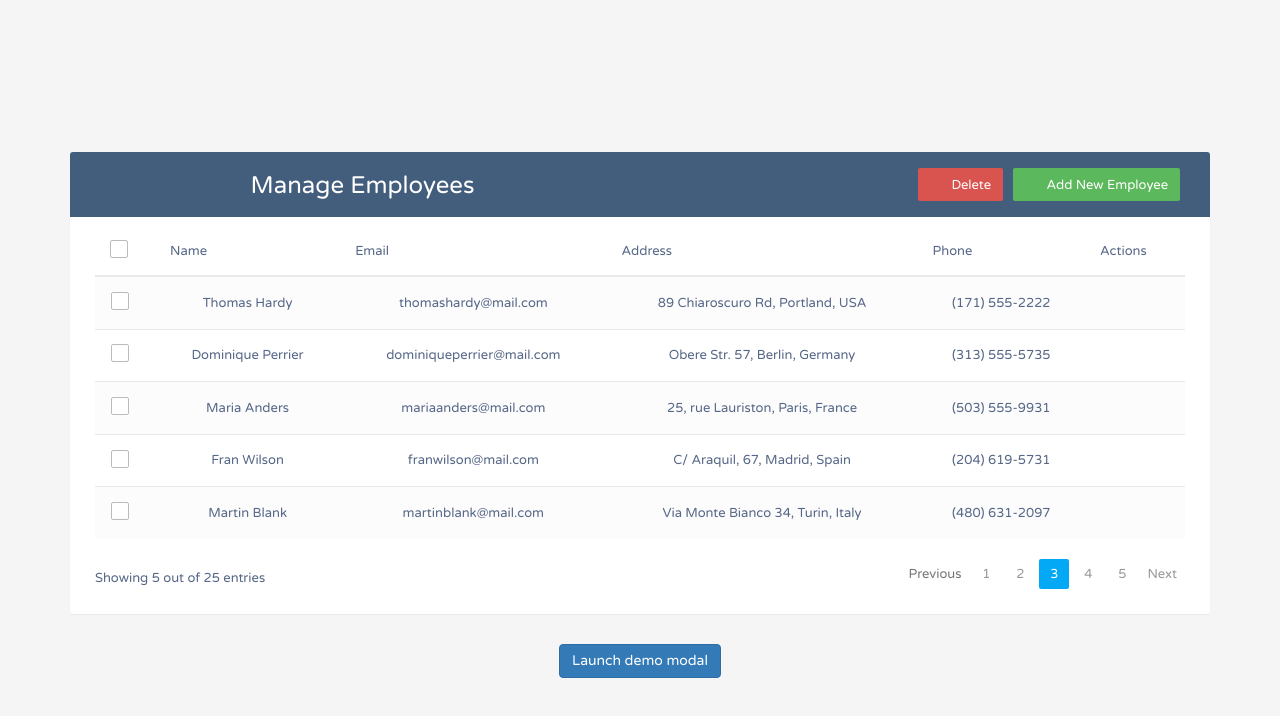
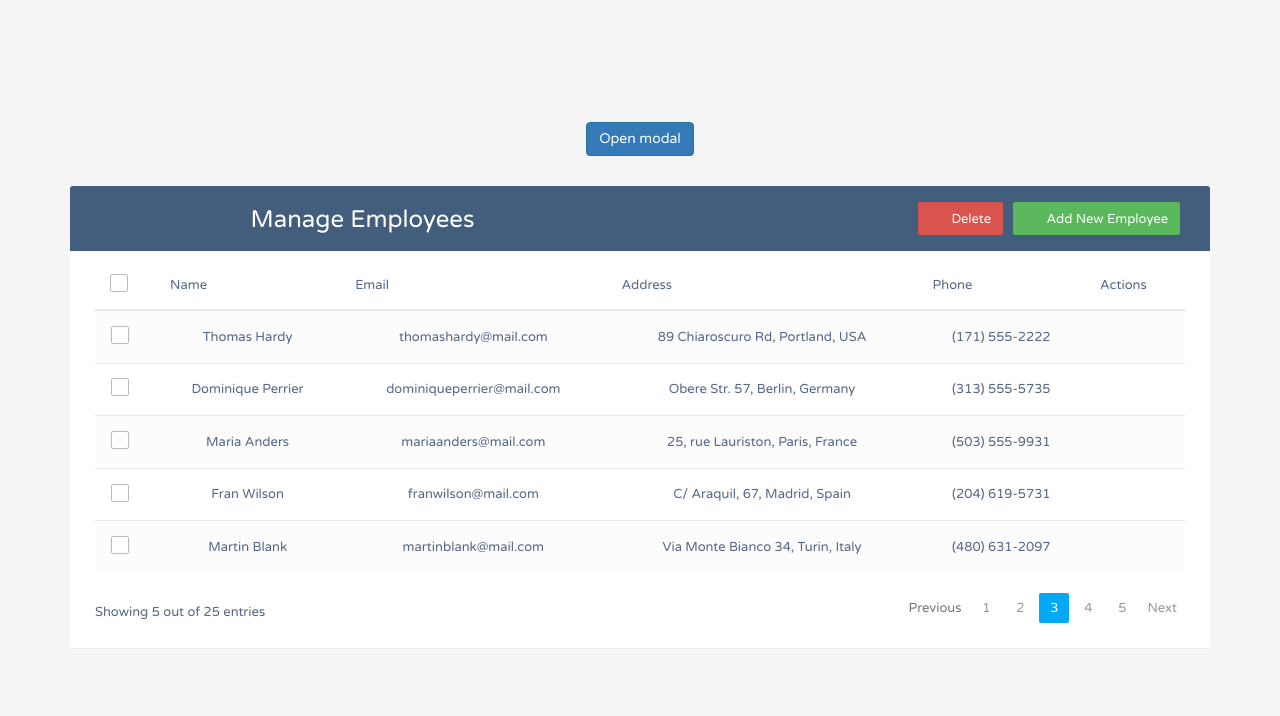
Before and after one commit to bravotanmoy/user-crud-app, a React (Vite) app: page / in a window 1280 px wide. Shown: the top 716 px of the page. Built offline with nearby package versions, Linux system fonts and the light colour scheme.

Commit message:
Bootstrap modal added

```diff
--- a/src/App.jsx
+++ b/src/App.jsx
@@ -9,7 +9,7 @@ function App() {
 
   return (
     <>
-
+ <MyModal />
     <div className="container">
         <div className="table-wrapper">
             <div className="table-title">
@@ -137,7 +137,7 @@ function App() {
         </div>
     </div>
 
-    <MyModal />
+
 
     </>
   )
--- a/src/components/MyModal.jsx
+++ b/src/components/MyModal.jsx
@@ -8,12 +8,12 @@ function MyModal() {
   const handleClose = () => setShow(false);
   const handleShow = () => setShow(true);
 
-  alert(23408);
+  console.log(23408);
 
   return (
     <>
       <Button variant="primary" onClick={handleShow}>
-        Launch demo modal
+        Open modal
       </Button>
 
       <Modal show={show} onHide={handleClose}>
```
